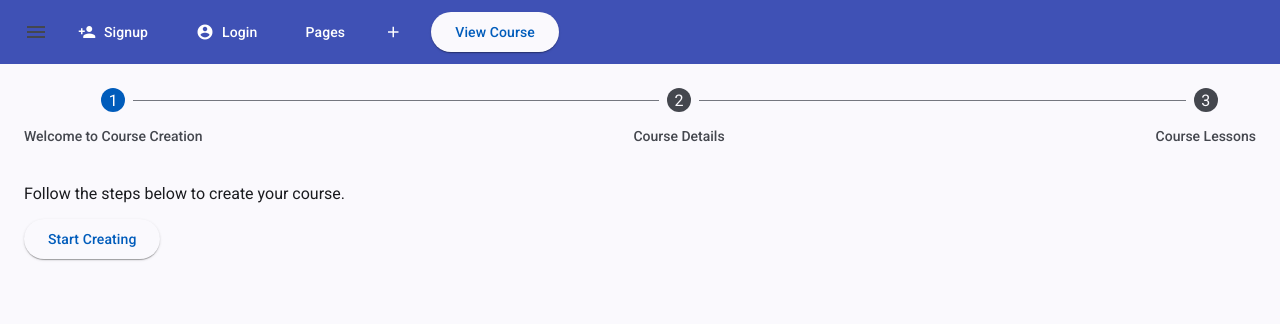
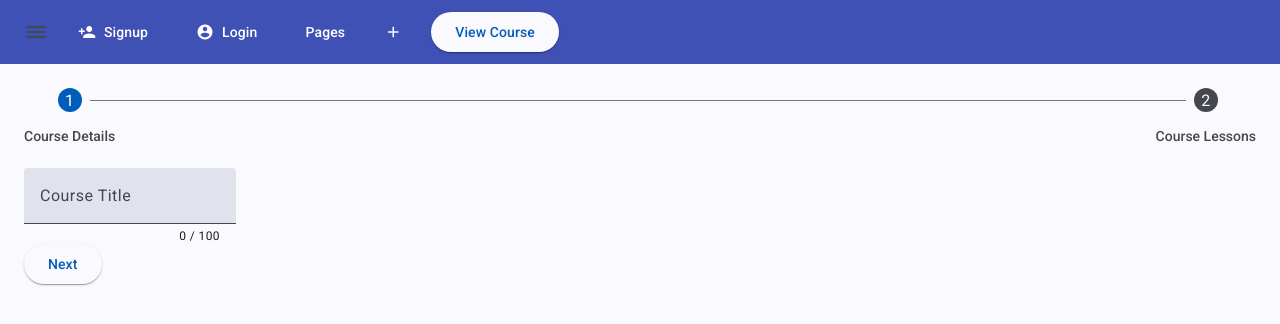
Before and after one commit to sjaroni/angular-material, an Angular app: page /create-course in a window 1280 px wide. Shown: the top 324 px of the page. Built offline with nearby package versions, Linux system fonts and the light colour scheme.

Commit message:
feat: add matInput in reactiveform

```diff
--- a/src/app/create-course/create-course-step-one/create-course-step-one.component.html
+++ b/src/app/create-course/create-course-step-one/create-course-step-one.component.html
@@ -1 +1,26 @@
-<p>create-course-step-one works!</p>
+<div [formGroup]="form">
+  @if(courseTitle.errors?.['minlength']){
+    <mat-error>
+      Course Title should have a minimum of 5 characters
+    </mat-error>
+  }
+  <mat-form-field appearance="fill">
+    <input
+      matInput
+      type="text"
+      placeholder="Course Title"
+      formControlName="title"
+      #title
+    />
+    <!-- <span matPrefix>+49</span>
+    <span matTextPrefix>+49</span>
+    <span matTextSuffix>EUR</span> -->
+    <mat-hint align="end">{{ title.value.length }} / 100</mat-hint>
+    <!-- @if(form.get('title').hasError('required')){
+      moin
+    }    -->
+  </mat-form-field>
+
+
+
+</div>
--- a/src/app/create-course/create-course-step-one/create-course-step-one.component.ts
+++ b/src/app/create-course/create-course-step-one/create-course-step-one.component.ts
@@ -1,11 +1,31 @@
-import { Component } from '@angular/core';
+import { Component, inject } from '@angular/core';
+import { FormBuilder, Validators } from '@angular/forms';
+import { ReactiveFormsModule } from '@angular/forms';
+import { MatFormFieldModule } from '@angular/material/form-field';
+import { MatInputModule } from '@angular/material/input';
 
 @Component({
   selector: 'app-create-course-step-one',
-  imports: [],
+  imports: [ReactiveFormsModule, MatFormFieldModule, MatInputModule],
   templateUrl: './create-course-step-one.component.html',
-  styleUrl: './create-course-step-one.component.scss'
+  styleUrl: './create-course-step-one.component.scss',
 })
 export class CreateCourseStepOneComponent {
+  private fb: FormBuilder = inject(FormBuilder);
 
+  form = this.fb.group({
+    title: [
+      '',
+      [Validators.required, Validators.minLength(5), Validators.maxLength(100)],
+    ],
+    description: ['', [Validators.required, Validators.maxLength(500)]],
+    category: ['beginner', Validators.required],
+    courseType: ['premium', Validators.required],
+    downloadAllowed: [false, Validators.required],
+  });
+
+  get courseTitle() {
+    return this.form.get('title');
+    // return this.form.controls['title'];
+  }
 }
--- a/src/app/create-course/create-course.component.html
+++ b/src/app/create-course/create-course.component.html
@@ -1,29 +1,29 @@
-<mat-horizontal-stepper [linear]="true" labelPosition="bottom" class="mat-elevation-z20">
-
-  <mat-step>
-    <ng-template matStepLabel>Welcome to Course Creation</ng-template>
-    <p>Follow the steps below to create your course.</p>
-    <div class="stepper-buttons">
-      <button mat-raised-button color="primary" matStepperNext>Start Creating</button>
-    </div>
-  </mat-step>
+<mat-horizontal-stepper
+  [linear]="true"
+  labelPosition="bottom"
+  class="mat-elevation-z20"
 >
-
-  <mat-step error="1/2 - Please fill out the form before proceeding." [editable]="true">
+  <mat-step
+    error="1/2 - Please fill out the form before proceeding."
+    [editable]="true"
+  >
     <ng-template matStepLabel>Course Details</ng-template>
     <app-create-course-step-one></app-create-course-step-one>
     <div class="stepper-buttons">
-      <button mat-raised-button matStepperPrevious>Back</button>
       <button mat-raised-button color="primary" matStepperNext>Next</button>
     </div>
   </mat-step>
-  <mat-step error="2/2 - Please fill out the form before proceeding." [editable]="false">
+  <mat-step
+    error="2/2 - Please fill out the form before proceeding."
+    [editable]="false"
+  >
     <ng-template matStepLabel>Course Lessons</ng-template>
     <app-create-course-step-two></app-create-course-step-two>
     <div class="stepper-buttons">
       <button mat-raised-button matStepperPrevious>Back</button>
-      <button mat-raised-button color="accent" matStepperNext>Add Course</button>
+      <button mat-raised-button color="accent" matStepperNext>
+        Add Course
+      </button>
     </div>
   </mat-step>
-
 </mat-horizontal-stepper>
```
